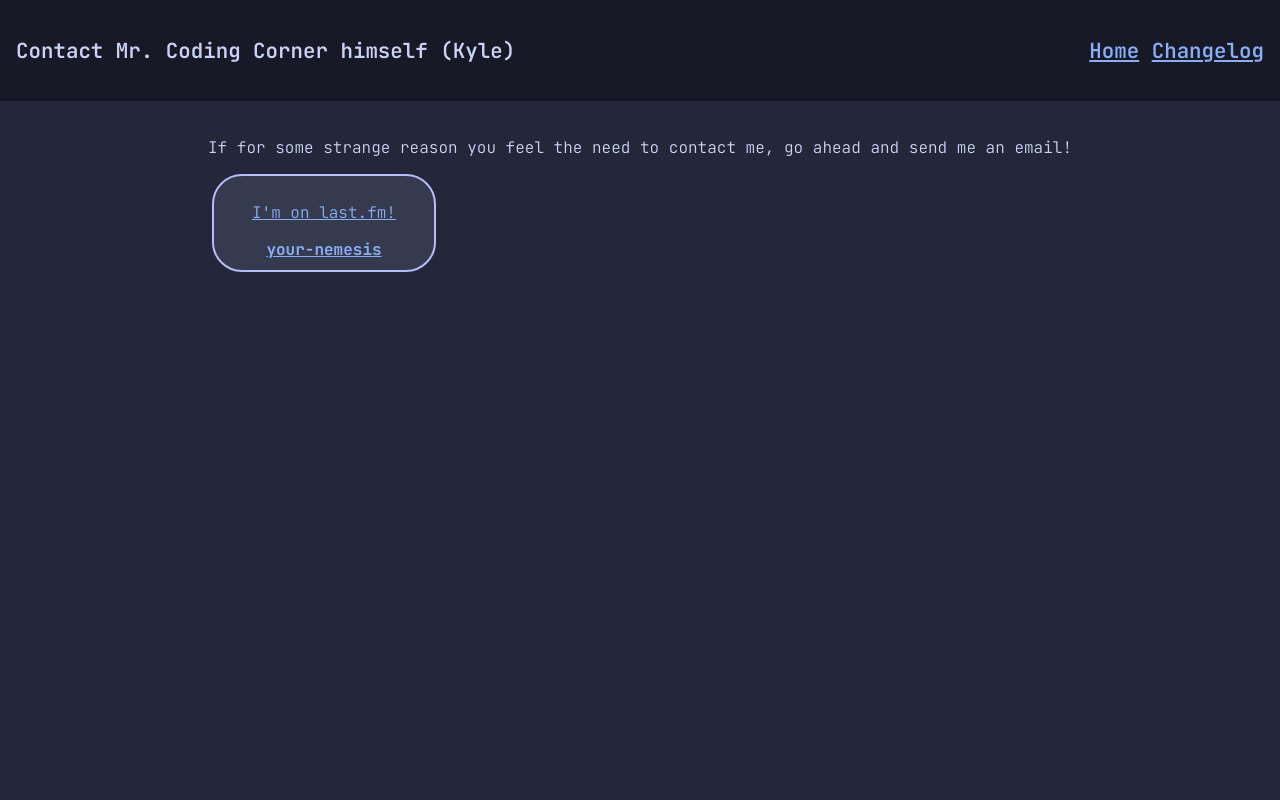
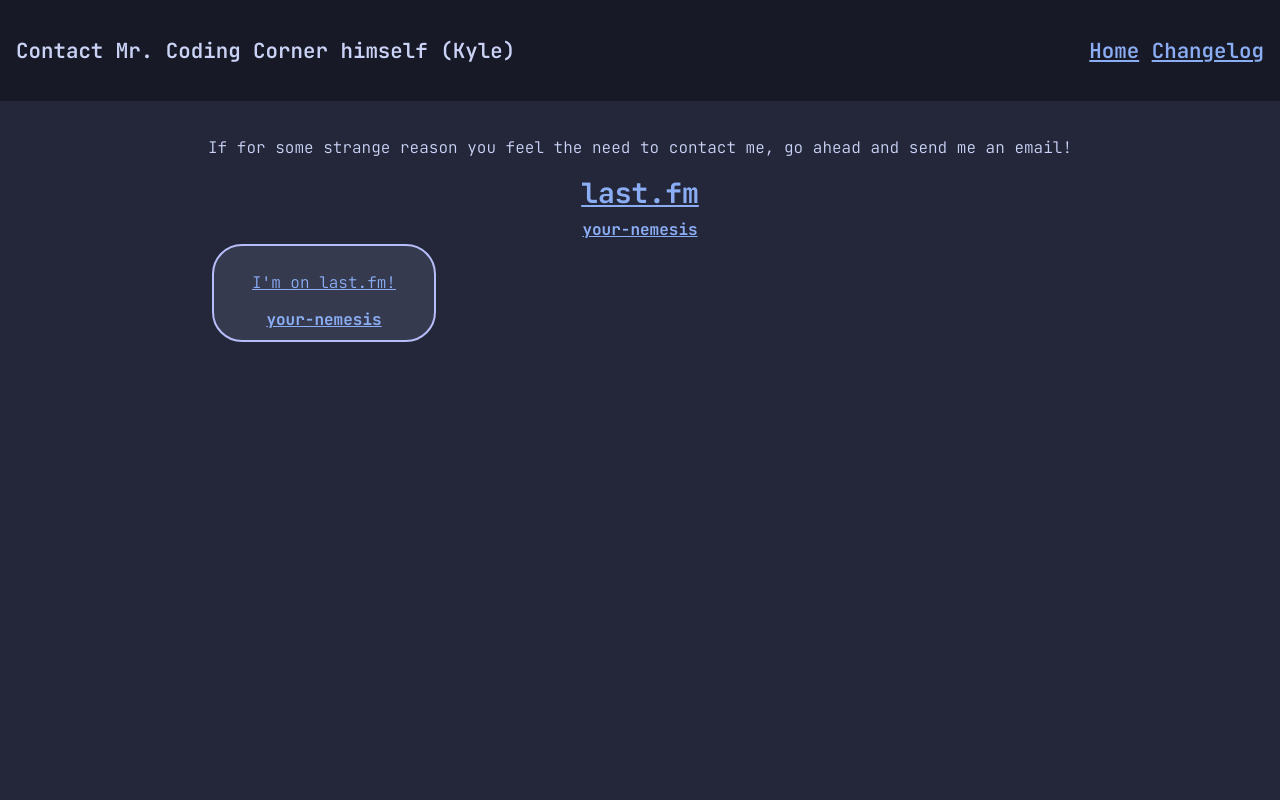
Before and after one commit to Dekoder-py/codingcorner-site-v3, a website: page contact.html in a window 1280 px wide. Shown: the top 800 px of the page. Drawn offline with Linux system fonts and the light colour scheme.

Commit message:
i forgot what i did here oops

```diff
--- a/contact.html
+++ b/contact.html
@@ -1,5 +1,6 @@
 <!doctype html>
 <html lang="en">
+
 <head>
   <title>Contact | Coding Corner</title>
   <meta name="viewport" content="width=device-width, initial-scale=1.0" />
@@ -22,6 +23,14 @@
       If for some strange reason you feel the need to contact me, go ahead and
       send me an email!
     </p>
+
+    <a class="contact-link" href="https://last.fm/user/your-nemesis/" target="_blank">
+      <div class="contact-div" id="lastfm">
+        <h3 class="contact-header">last.fm</h3>
+        <b class="contact-username">your-nemesis</b>
+      </div>
+    </a>
+
     <a href="https://last.fm/user/your-nemesis/" target="_blank">
       <div class="contacty" id="lastfm">
         <p>I'm on last.fm!</p>
@@ -37,4 +46,5 @@
 
   <script src="index.js"></script>
 </body>
+
 </html>
```
Lines whose indentation alone changed are shown as unchanged.
